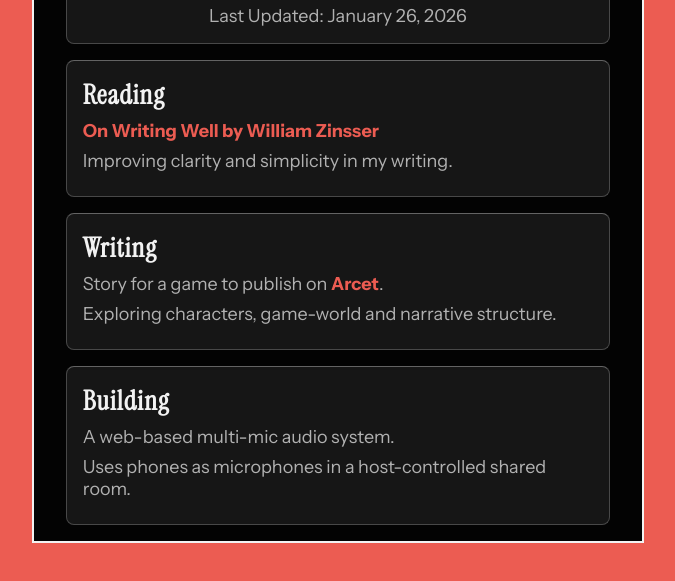
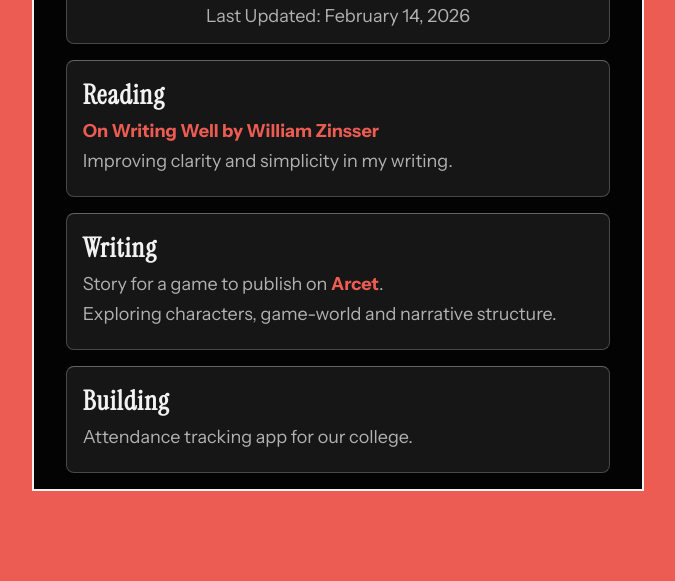
Before and after one commit to srikanth9x/me, a plain HTML site: page now.html in a window 1280 px wide. Shown: the part 153-734 px from the top of the page, without its empty margins (302-977 px from the left). Drawn offline with Linux system fonts and the light colour scheme; some icons are missing.

Commit message:
updated /now page

```diff
--- a/now.html
+++ b/now.html
@@ -29,11 +29,9 @@
       <section class="card" id="title">
         <h2>What I'm doing now?</h2>
         <p>Last Updated:
-          <time datetime="2026-01-26">January 26, 2026</time>
+          <time datetime="2026-02-14">February 14, 2026</time>
         </p>
       </section>
-
-
 
       <section class="card">
         <h2>Reading</h2>
@@ -55,8 +53,7 @@
 
       <section class="card">
         <h2>Building</h2>
-        <p>A web-based multi-mic audio system.</p>
-        <p>Uses phones as microphones in a host-controlled shared room.</p>
+        <p>Attendance tracking app for our college.</p>
       </section>
 
     </main>
```
